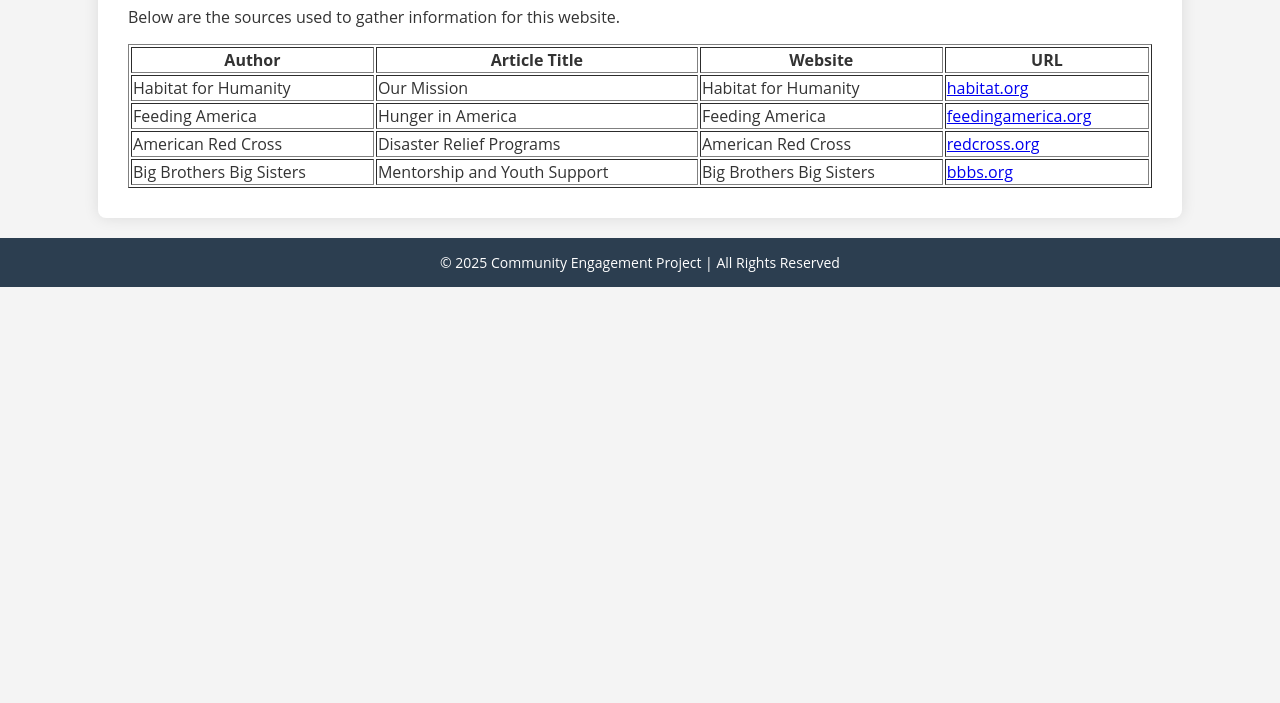
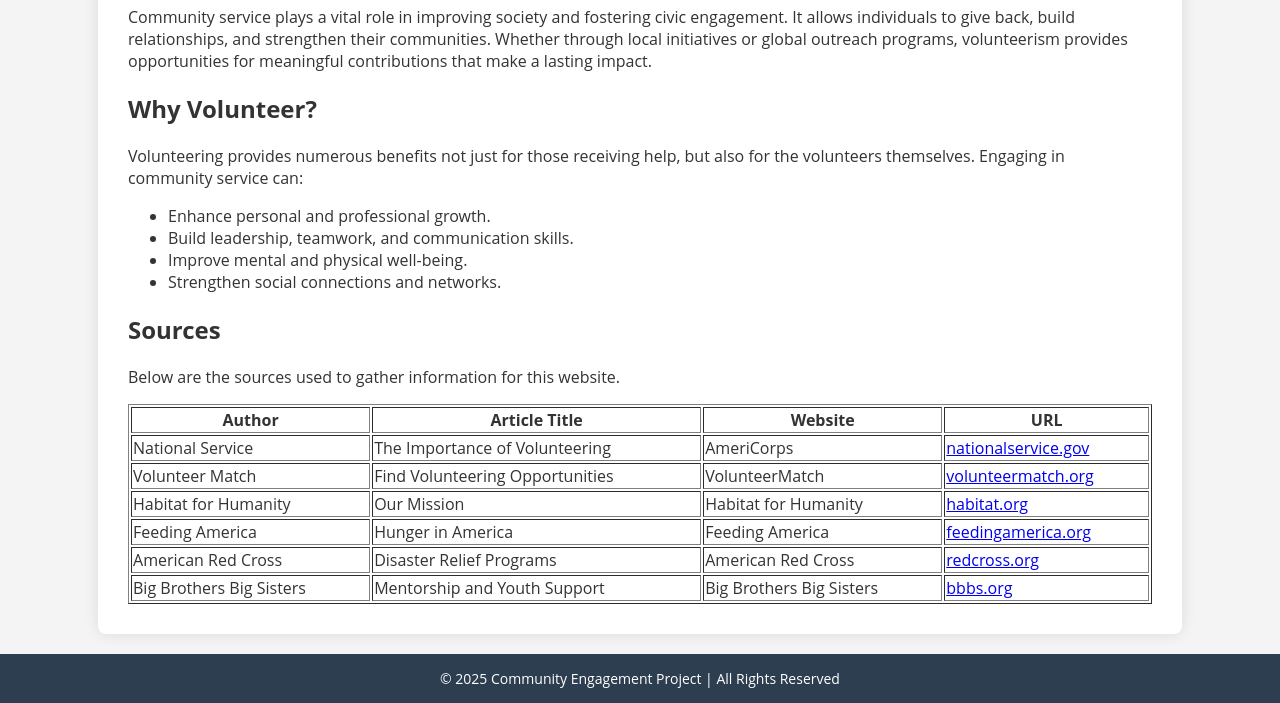
Before and after one commit to Nsmith-PVCC/Nsmith-PVCC.github.io, a plain HTML site: page Civic_Engagement_Project.html in a window 1280 px wide. Shown: the part 284-987 px from the top of the page. Before the commit the page ends 800 px from the top, so only its background shows below. Drawn offline with Linux system fonts and the light colour scheme.

Commit message:
Civic_Engagement_Project.html

```diff
--- a/Civic_Engagement_Project.html
+++ b/Civic_Engagement_Project.html
@@ -66,7 +66,19 @@
     <div class="container">
         <img src="banner.jpg" alt="Community Service Banner" class="banner">
 
-        <h1>Sources</h1>
+        <h1>Welcome to Community Service & Volunteerism</h1>
+        <p>Community service plays a vital role in improving society and fostering civic engagement. It allows individuals to give back, build relationships, and strengthen their communities. Whether through local initiatives or global outreach programs, volunteerism provides opportunities for meaningful contributions that make a lasting impact.</p>
+
+        <h2>Why Volunteer?</h2>
+        <p>Volunteering provides numerous benefits not just for those receiving help, but also for the volunteers themselves. Engaging in community service can:</p>
+        <ul>
+            <li>Enhance personal and professional growth.</li>
+            <li>Build leadership, teamwork, and communication skills.</li>
+            <li>Improve mental and physical well-being.</li>
+            <li>Strengthen social connections and networks.</li>
+        </ul>
+
+        <h2>Sources</h2>
         <p>Below are the sources used to gather information for this website.</p>
 
         <table border="1" width="100%">
@@ -75,6 +87,18 @@
                 <th>Article Title</th>
                 <th>Website</th>
                 <th>URL</th>
+            </tr>
+            <tr>
+                <td>National Service</td>
+                <td>The Importance of Volunteering</td>
+                <td>AmeriCorps</td>
+                <td><a href="https://www.nationalservice.gov" target="_blank">nationalservice.gov</a></td>
+            </tr>
+            <tr>
+                <td>Volunteer Match</td>
+                <td>Find Volunteering Opportunities</td>
+                <td>VolunteerMatch</td>
+                <td><a href="https://www.volunteermatch.org" target="_blank">volunteermatch.org</a></td>
             </tr>
             <tr>
                 <td>Habitat for Humanity</td>
```
